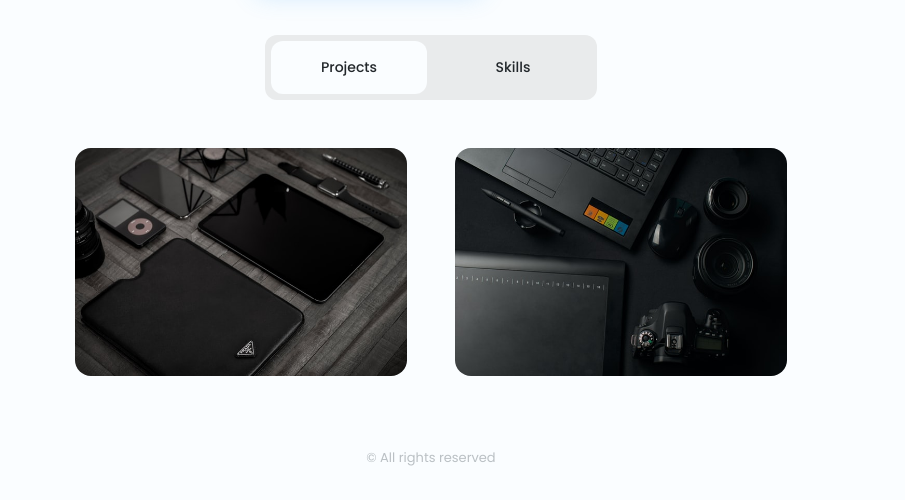
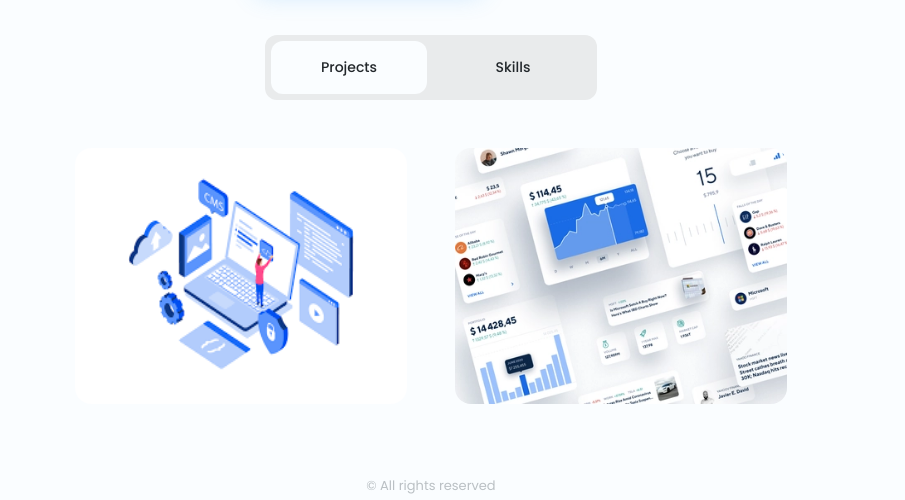
Before and after one commit to brianlkt/brianprofile, a plain HTML site: page index.html in a window 1280 px wide. Shown: the part 554-1054 px from the top of the page, without its empty margins (209-1114 px from the left). Drawn offline with nearby package versions, Linux system fonts and the light colour scheme.

Commit message:
Update index.html

```diff
--- a/index.html
+++ b/index.html
@@ -103,7 +103,7 @@
                     <!--=============== PROJECTS ===============-->
                     <div class="projects__content grid filters__active" data-content id="projects">
                         <article class="projects__card">
-                            <img src="assets/img/project1.jpg" alt="" class="projects__img">
+                            <img src="assets/img/download.png" alt="" class="projects__img">
                             <div class="projects__modal">
                                 <div>
                                     <span class="projects__subtitle">Summary</span>
@@ -116,7 +116,7 @@
                         </article>
 
                         <article class="projects__card">
-                            <img src="assets/img/project2.jpg" alt="" class="projects__img">
+                            <img src="assets/img/demo.webp" alt="" class="projects__img">
                             <div class="projects__modal">
                                 <div>
                                     <span class="projects__subtitle">Figma</span>
```
